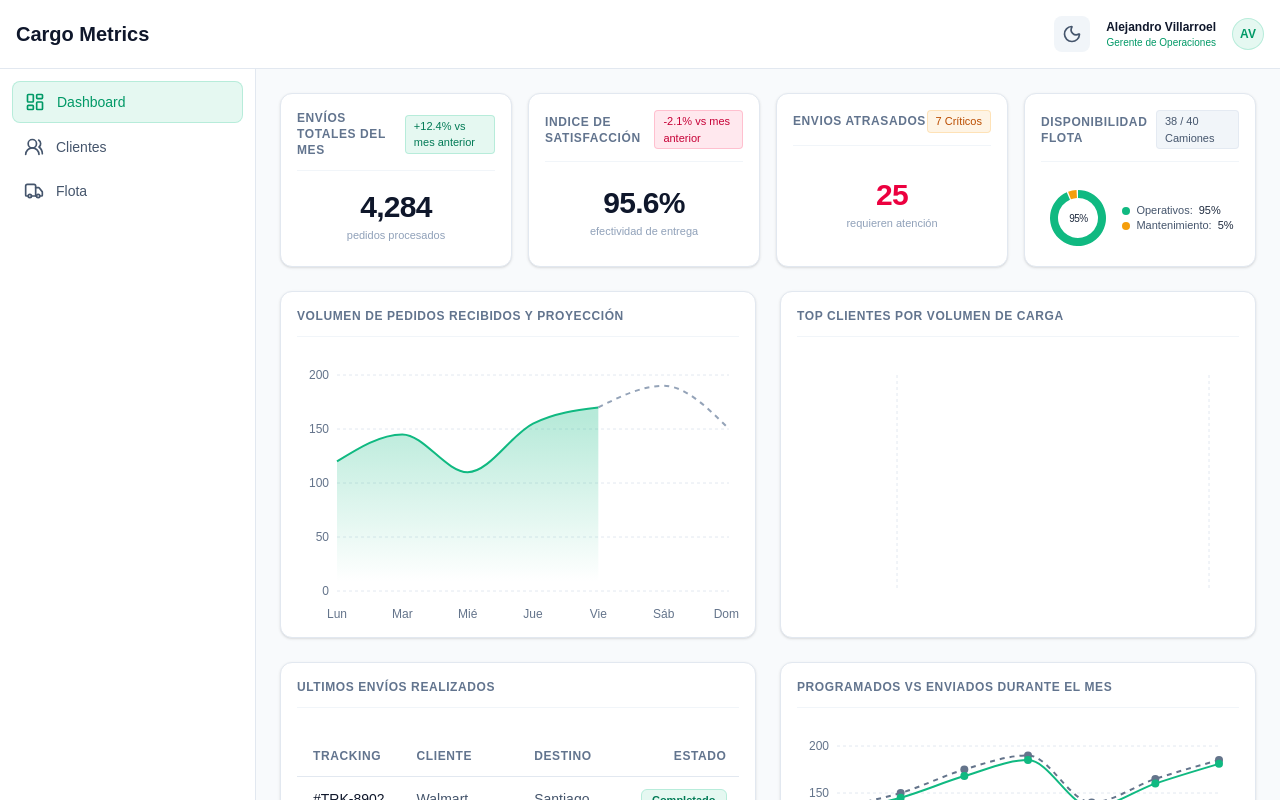
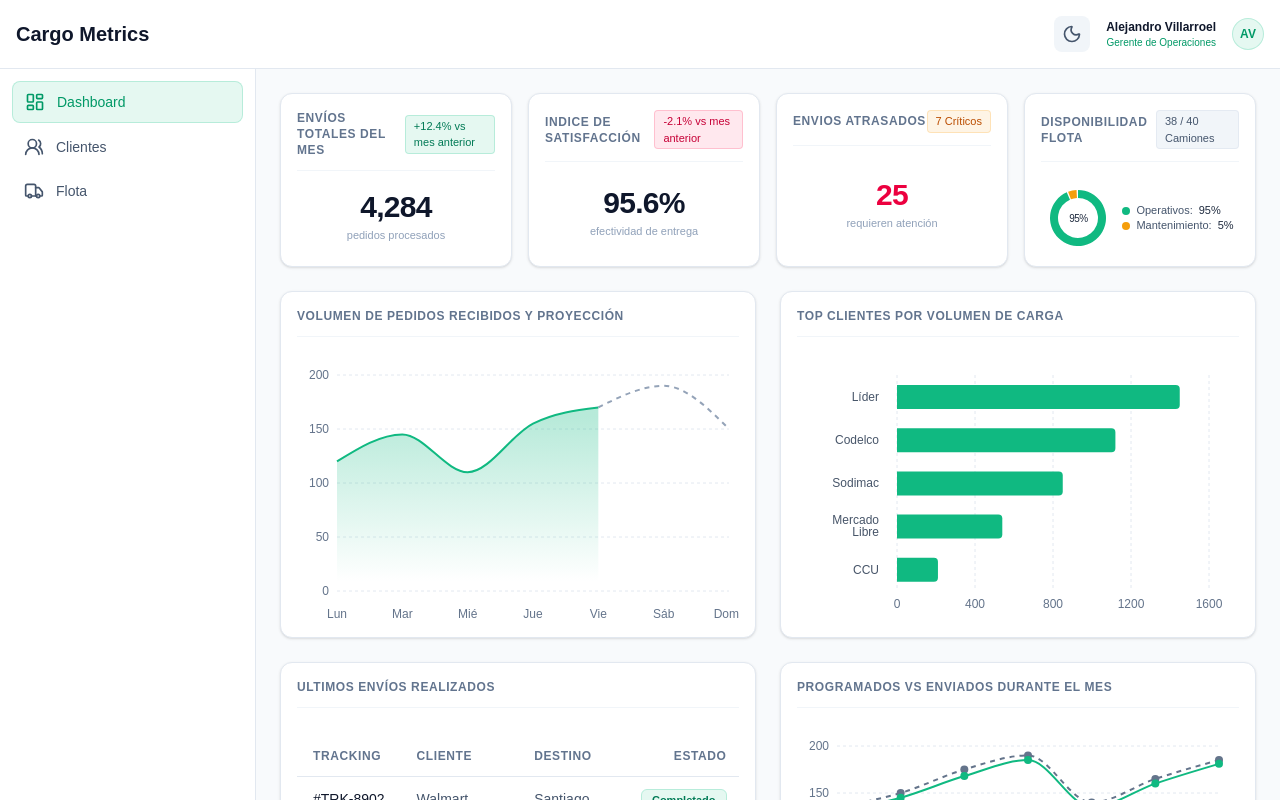
Before and after one commit to Alejandro-VH/CargoMetrics, a Next.js app: page /dashboard in a window 1280 px wide. Built offline with nearby package versions, Linux system fonts and the light colour scheme.

Commit message:
fix: update wrong data keys in TopClientsBarChart

```diff
--- a/components/dashboard/TopClientsBarChart.tsx
+++ b/components/dashboard/TopClientsBarChart.tsx
@@ -13,11 +13,11 @@ import {
 
 // Mock data
 const data = [
-  { name: 'Líder', volume: 1450 },
-  { name: 'Codelco', volume: 1120 },
-  { name: 'Sodimac', volume: 850 },
-  { name: 'Mercado Libre', volume: 540 },
-  { name: 'CCU', volume: 210 },
+  { cliente: 'Líder', volumen: 1450 },
+  { cliente: 'Codelco', volumen: 1120 },
+  { cliente: 'Sodimac', volumen: 850 },
+  { cliente: 'Mercado Libre', volumen: 540 },
+  { cliente: 'CCU', volumen: 210 },
 ];
 
 export default function topClientsBarChart() {
```
